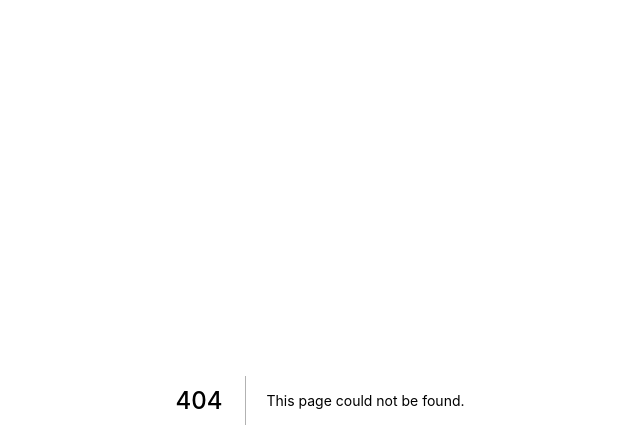
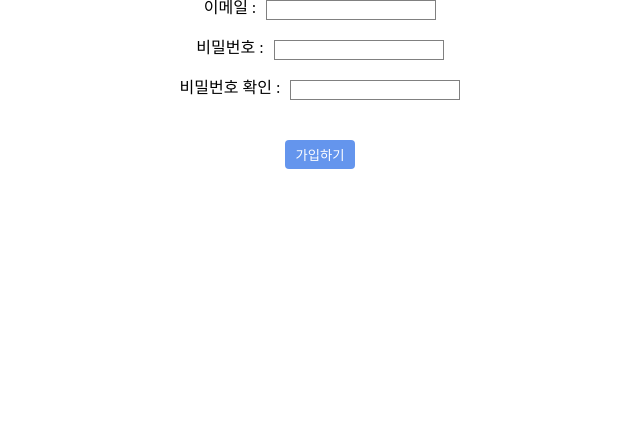
Before and after one commit to Jeongmmin/class-quiz, a Next.js app: page /02-4 in a window 1280 px wide. Before the commit this address had no page. Shown: the top 448 px of the page, without its empty margins (320-960 px from the left). Built offline with nearby package versions, Linux system fonts and the light colour scheme.

Commit message:
🚧 Day02 quiz 70%

```diff
--- /dev/null
+++ b/pages/02-4/index.js
@@ -0,0 +1,63 @@
+import { useState } from 'react';
+import {
+  Button,
+  ErrorMessage,
+  Input,
+  InputWrapper,
+  Label,
+  Wrapper,
+} from '../../styles/02/signUpForm';
+
+export default function SignUpForm() {
+  const [email, setEmail] = useState('');
+  const [password, setPassword] = useState('');
+  const [passwordConfirm, setPasswordConfirm] = useState('');
+  const [emailError, setEmailError] = useState('');
+  const [passwordConfirmError, setPasswordConfirmError] = useState('');
+
+  function onChangeEmail(e) {
+    setEmail(e.target.value);
+  }
+  function onChangePassword(e) {
+    setPassword(e.target.value);
+  }
+  function onChangePasswordConfirm(e) {
+    setPasswordConfirm(e.target.value);
+  }
+  function onSubmitSighUpForm(e) {
+
+
+    if (email.includes('@') === false) {
+      setEmailError('이메일은 반드시 @가 들어가야 합니다.');
+    } else if (password !== passwordConfirm) {
+      setEmailError('');
+      setPasswordConfirmError('비밀번호와 비밀번호 확인이 다릅니다.');
+    } else {
+      setPasswordConfirmError('');
+      alert('회원가입이 완료되었습니다!');
+    }
+
+  }
+
+  return (
+    <>
+      <Wrapper>
+        <InputWrapper>
+          <Label>이메일 :</Label>
+          <Input type='text' onChange={onChangeEmail} />
+        </InputWrapper>
+        <ErrorMessage>{emailError}</ErrorMessage>
+        <InputWrapper>
+          <Label>비밀번호 :</Label>
+          <Input type='password' onChange={onChangePassword} />
+        </InputWrapper>
+        <InputWrapper>
+          <Label>비밀번호 확인 :</Label>
+          <Input type='password' onChange={onChangePasswordConfirm} />
+        </InputWrapper>
+        <ErrorMessage>{passwordConfirmError}</ErrorMessage>
+        <Button onClick={onSubmitSighUpForm}>가입하기</Button>
+      </Wrapper>
+    </>
+  );
+}
--- /dev/null
+++ b/styles/02/signUpForm.js
@@ -0,0 +1,35 @@
+import styled from '@emotion/styled';
+
+export const Wrapper = styled.div`
+  display: flex;
+  flex-direction: column;
+  justify-content: center;
+  align-items: center;
+`;
+
+export const InputWrapper = styled.div`
+  display: flex;
+  margin-bottom: 20px;
+`;
+
+export const Input = styled.input`
+  border: 1px solid gray;
+`;
+
+export const Label = styled.label`
+  margin-right: 10px;
+`;
+
+export const ErrorMessage = styled.div`
+  color: salmon;
+  font-size: small;
+`;
+
+export const Button = styled.button`
+  border: none;
+  padding: 5px 10px;
+  border-radius: 4px;
+  background-color: cornflowerblue;
+  color: white;
+  margin-top: 20px;
+`;
```
Also changed, not shown: pages/02-1/index.js (added, +29 -0 lines), pages/02-2/index.js (added, +44 -0 lines), pages/02-3/index.js (added, +31 -0 lines), pages/02-5/index.js (added).
